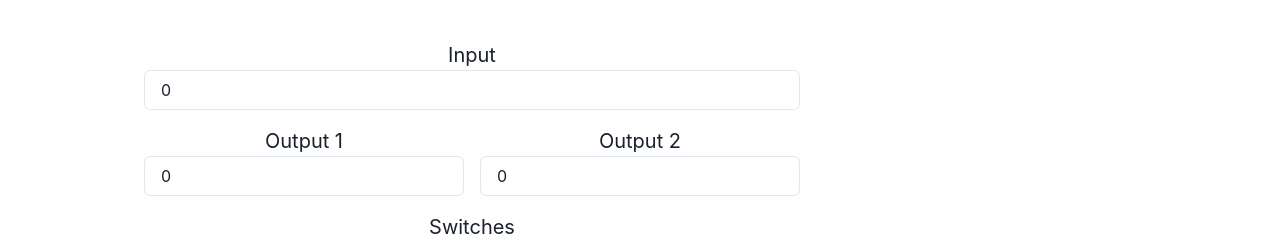
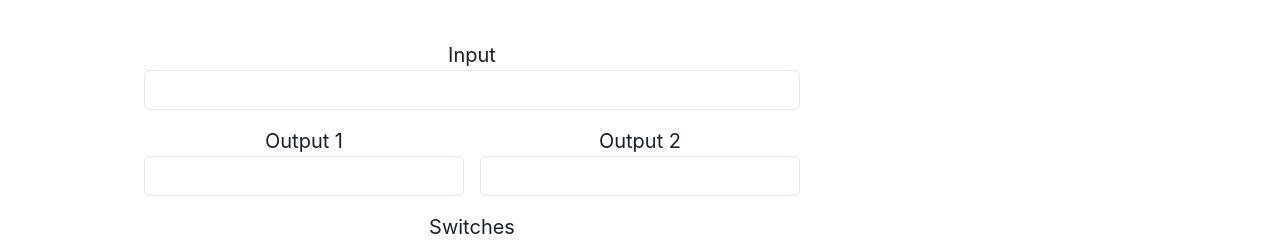
Before and after one commit to phantomnat/frontend, a React (Vite) app: page /scum in a window 1280 px wide. Shown: the part 139-385 px from the top of the page. Built offline with nearby package versions, Linux system fonts and the light colour scheme.

Commit message:
fix: remove custom set function

```diff
--- a/src/pages/scum/index.tsx
+++ b/src/pages/scum/index.tsx
@@ -2,7 +2,6 @@ import React, { useEffect, useState } from 'react'
 import { Container, Stack, Grid, Input, Box, Text, Button, Flex, Spacer, GridItem, Heading } from '@chakra-ui/react'
 
 import { useAppSelector, useAppDispatch } from 'hooks'
-import { Update } from '@reduxjs/toolkit'
 
 const Scum: React.FC<{}> = ({}) => {
     const dispatch = useAppDispatch()
@@ -12,18 +11,6 @@ const Scum: React.FC<{}> = ({}) => {
     const [switches, setSwitches] = useState(["","","","","","","",""])
     const [swStates, setSwStates] = useState([false,false,false,false,false,false,false,false])
 
-    let onOutputChanged = (txt1: string, txt2: string) => {
-        let o1 = output1
-        let o2 = output2
-        if (txt1 != null) {
-            o1 = (txt1 == "") ? 0 : Number(txt1)
-            setOutput1(o1)
-        }
-        if (txt2 != null) {
-            o2 = (txt2 == "") ? 0 : Number(txt2)
-            setOutput2(o2)
-        }
-    }
     let onSwitchChange = (index: number, value: string) => {
         let newSwitches = switches.map((sw, i) => {
             if (i === index) {
@@ -87,7 +74,13 @@ const Scum: React.FC<{}> = ({}) => {
         }
         console.log(result, newSwStates)
     }, [vInput, output1, output2, switches])
-
+    let reset = () => {
+        setSwitches(switches.map(_ => ("")))
+        setSwStates(swStates.map(_ => (false)))
+        setVInput(0)
+        setOutput1(0)
+        setOutput2(0)
+    }
     return (
         <>
             <Grid gap={4} templateColumns='repeat(3, 1fr)' mt={4} mb={4}>
@@ -96,17 +89,17 @@ const Scum: React.FC<{}> = ({}) => {
                 </GridItem>
                 <GridItem colSpan={2}>
                     <Text align={'center'} fontSize='xl'>Input</Text>
-                    <Input value={vInput} onChange={e => setVInput(Number(e.target.value))}></Input>
+                    <Input value={vInput ? vInput : ""} onChange={e => setVInput(Number(e.target.value))}></Input>
                 </GridItem>
                 <GridItem colSpan={1}>
                 </GridItem>
                 <GridItem colSpan={1}>
                     <Text align={'center'} fontSize='xl'>Output 1</Text>
-                    <Input value={output1} onChange={e => onOutputChanged(e.target.value, null)}></Input>
+                    <Input value={output1 ? output1 : ""} onChange={e => setOutput1(Number(e.target.value))}></Input>
                 </GridItem>
                 <GridItem colSpan={1}>
                     <Text align={'center'} fontSize='xl'>Output 2</Text>
-                    <Input value={output2} onChange={e => onOutputChanged(null, e.target.value)}></Input>
+                    <Input value={output2 ? output2 : ""} onChange={e => setOutput2(Number(e.target.value))}></Input>
                 </GridItem>
                 <GridItem colSpan={1}>
                 </GridItem>
@@ -128,7 +121,7 @@ const Scum: React.FC<{}> = ({}) => {
                     ))
                 }
                 <GridItem>
-                    <Button onClick={()=>{}}>Reset</Button>
+                    <Button onClick={reset}>Reset</Button>
                 </GridItem>
             </Grid>
         </>
```
